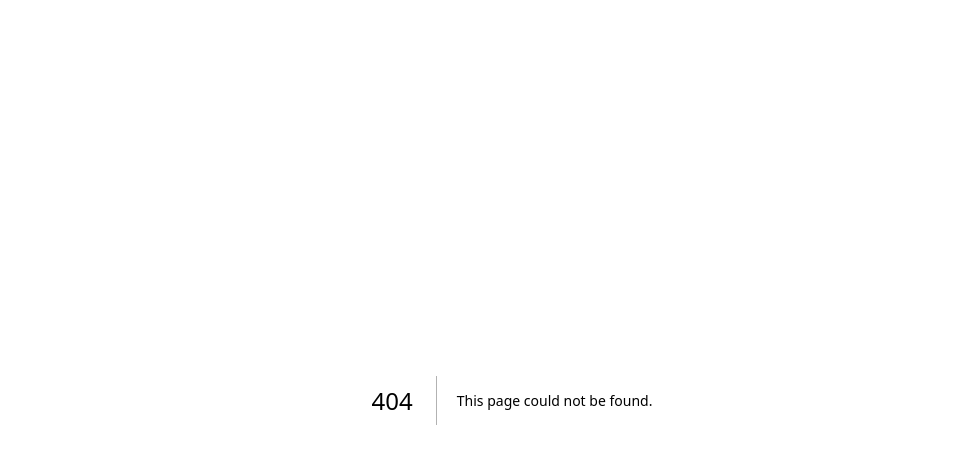
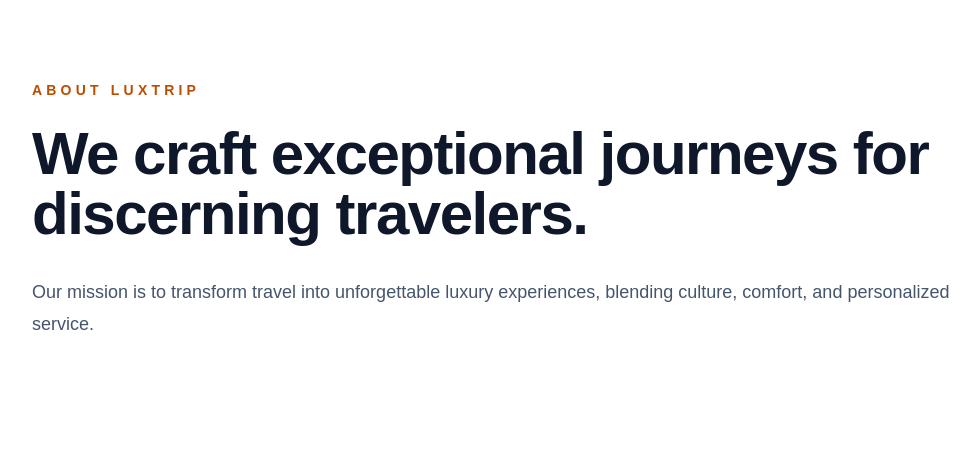
Before and after one commit to DzuyLong/headless-wp-next, a Next.js app: page /about in a window 1280 px wide. Before the commit this address had no page. Shown: the top 464 px of the page, without its empty margins (128-1108 px from the left). Built offline with nearby package versions, Linux system fonts and the light colour scheme.

Commit message:
Add about page foundation

```diff
--- /dev/null
+++ b/app/about/page.tsx
@@ -0,0 +1,18 @@
+export default function AboutPage() {
+  return (
+    <main className="bg-white text-slate-900">
+      <section className="mx-auto max-w-5xl px-6 py-20 lg:px-8">
+        <p className="text-sm font-semibold uppercase tracking-[0.3em] text-amber-700">
+          About LuxTrip
+        </p>
+        <h1 className="mt-6 text-4xl font-semibold tracking-tight md:text-6xl">
+          We craft exceptional journeys for discerning travelers.
+        </h1>
+        <p className="mt-8 text-lg leading-8 text-slate-600">
+          Our mission is to transform travel into unforgettable luxury experiences,
+          blending culture, comfort, and personalized service.
+        </p>
+      </section>
+    </main>
+  );
+}
```
